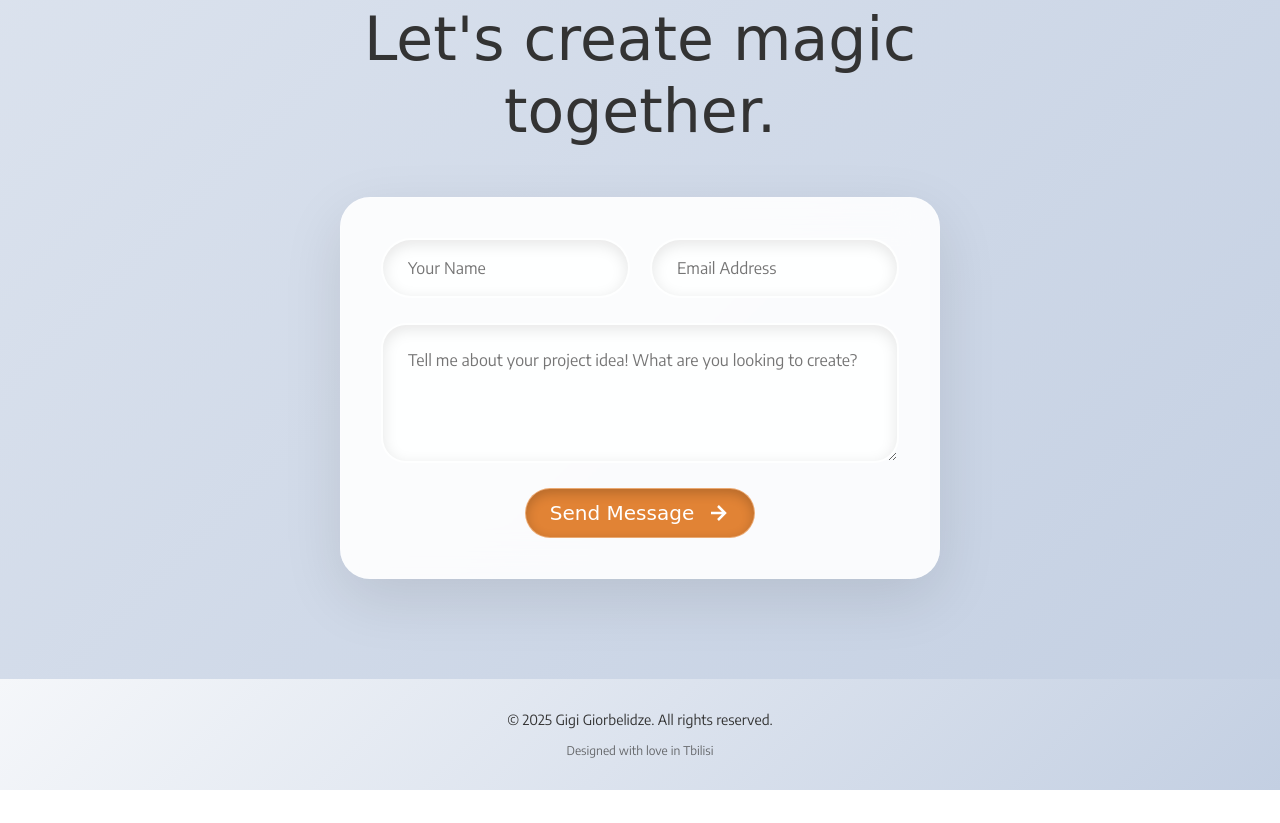
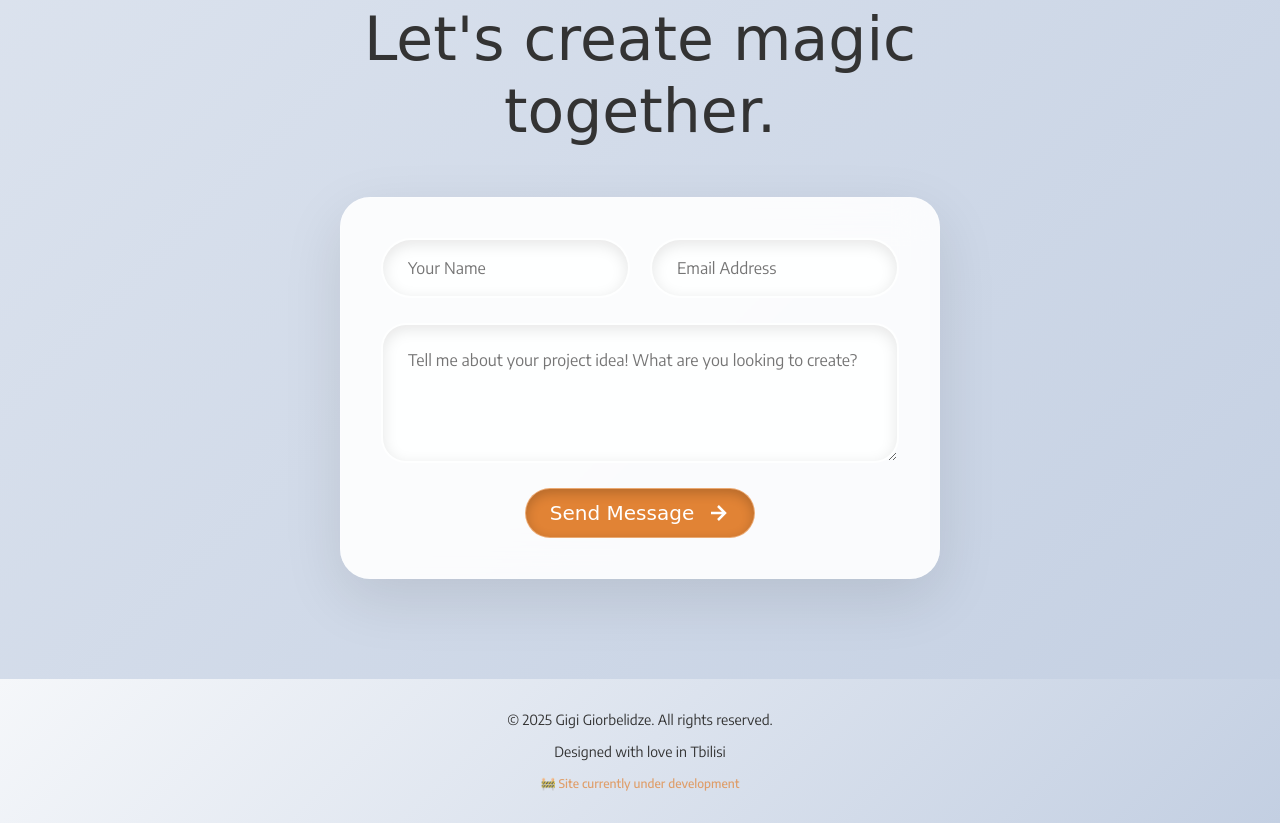
Before and after one commit to UXUIgigi/my-website, a plain HTML site: page index.html in a window 1280 px wide. Shown: the part 2293-3116 px from the top of the page. Before the commit the page ends 3083 px from the top, so only its background shows below. Drawn offline with Linux system fonts and the light colour scheme; a web font is replaced by a local one.

Commit message:
Update index.html

```diff
--- a/index.html
+++ b/index.html
@@ -853,6 +853,7 @@
     <footer>
         <p>&copy; 2025 Gigi Giorbelidze. All rights reserved.</p>
         <p>Designed with love in Tbilisi</p>
+        <p style="color: #E18335; font-weight: 500; margin-top: 10px;">🚧 Site currently under development</p>
     </footer>
 
     <script>
```
